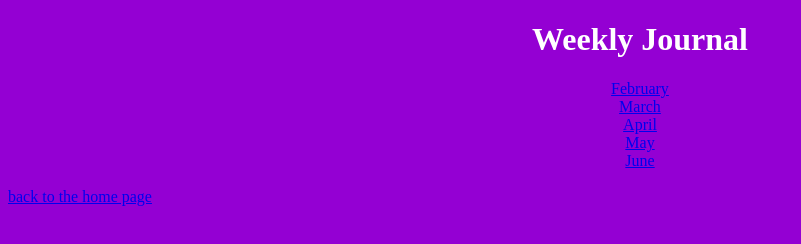
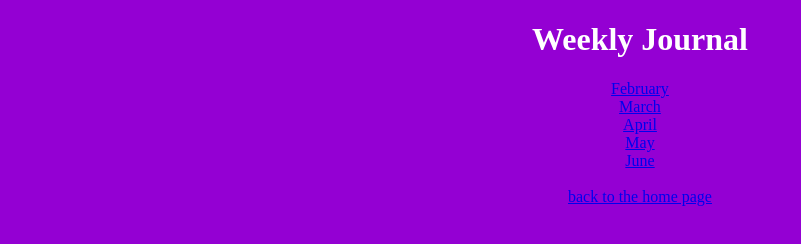
Before and after one commit to ics-ASH/portfolio-websites-patrickk11, a plain HTML site: page secondpage.html in a window 1280 px wide. Shown: the whole page, without its empty margins (0-801 px from the left). Drawn offline with Linux system fonts and the light colour scheme.

Commit message:
last chnage for real??

```diff
--- a/secondpage.html
+++ b/secondpage.html
@@ -10,4 +10,4 @@
 <center><a href="may.html">May</a></center>
 <center><a href="june.html">June</a></center>
 <br>
-<a href="index.html">back to the home page</a>
+<center><a href="index.html">back to the home page</a></center>
```
